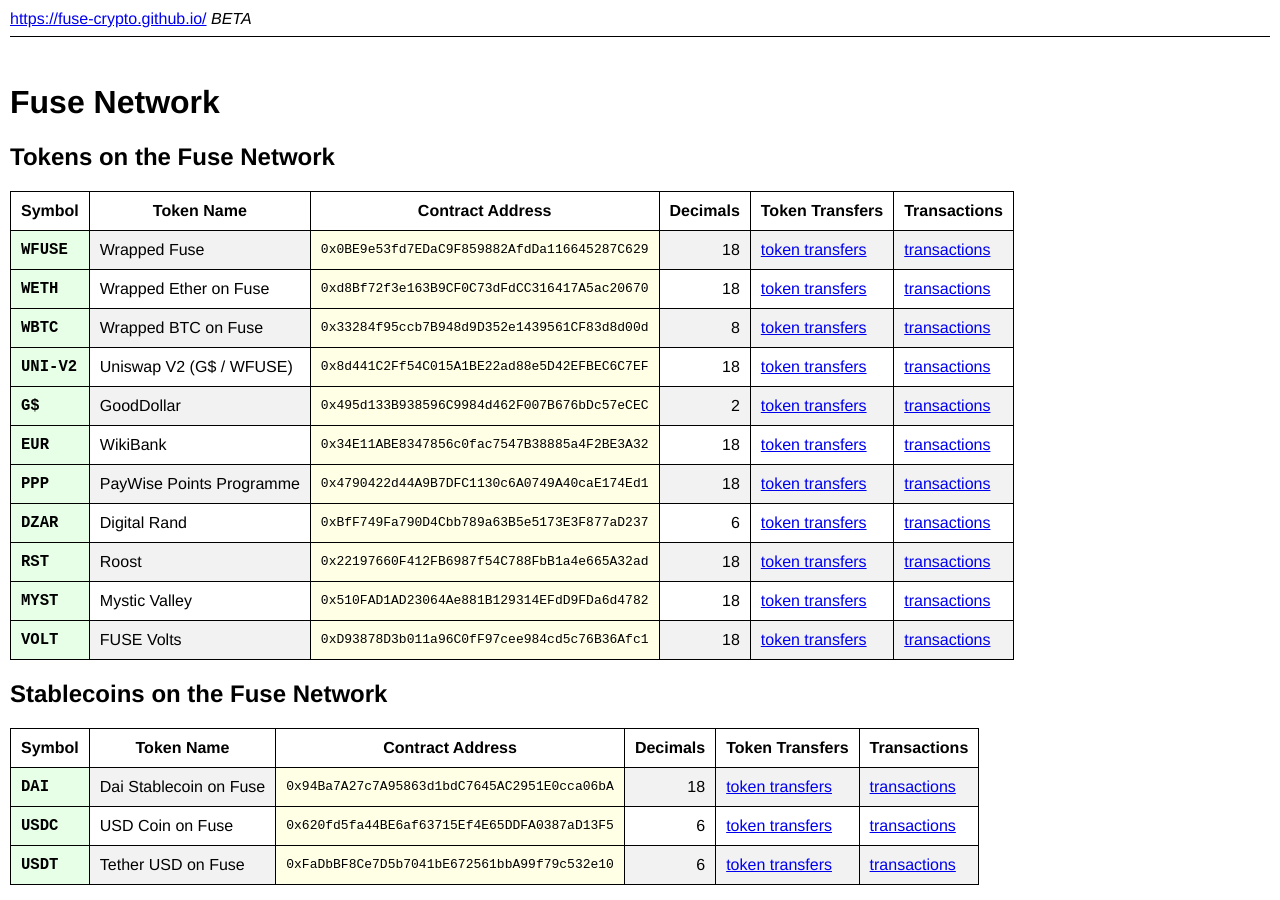
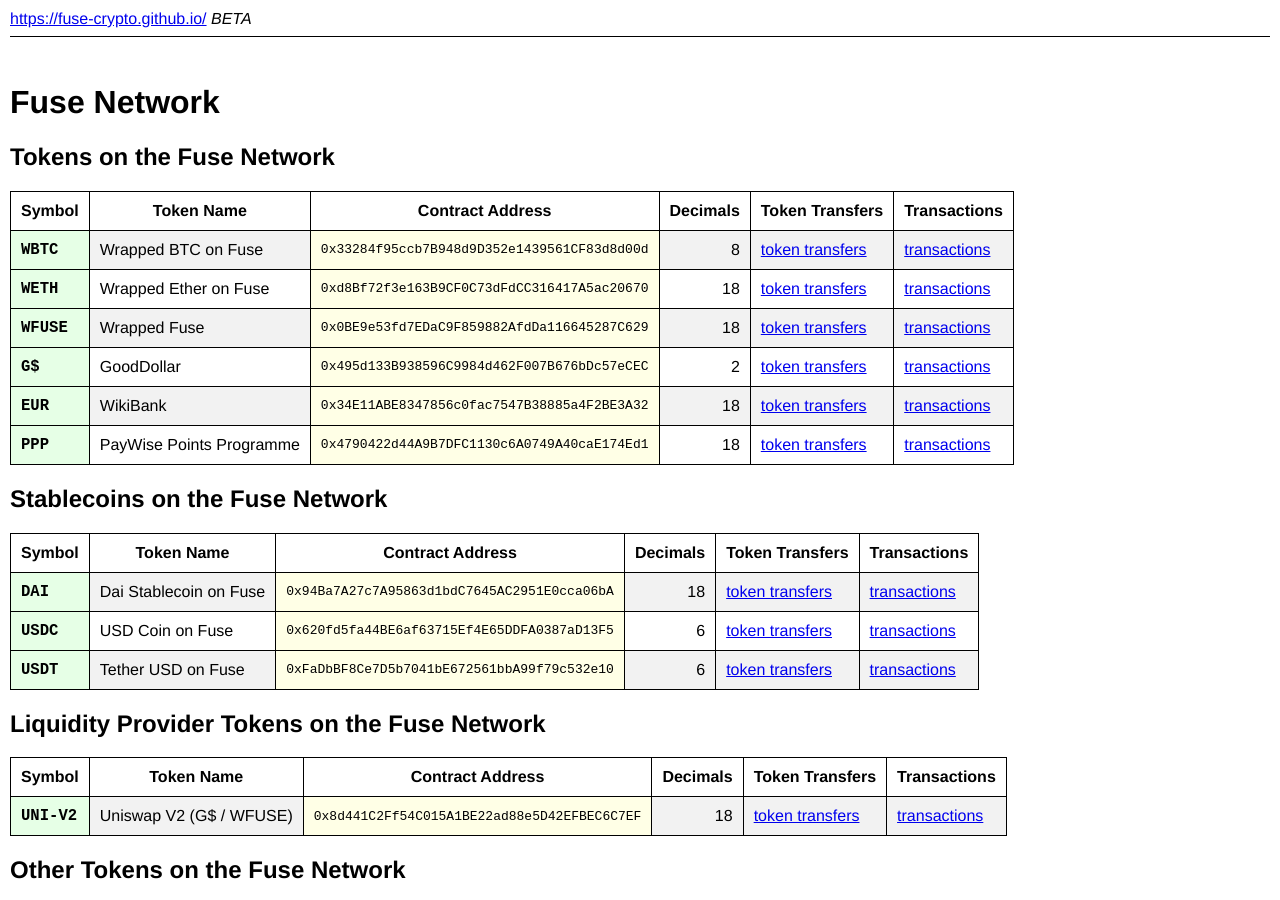
Before and after one commit to Fuse-Crypto/fuse-crypto.github.io, a Jekyll site: the page built from tokens/index.md, in a window 1280 px wide and 900 px high. Built offline with Jekyll 4.4.1, drawn with Linux system fonts in a browser that asks for light colours.

Commit message:
Update fuse-tokens.yml

```diff
--- a/_data/fuse-tokens.yml
+++ b/_data/fuse-tokens.yml
@@ -1,22 +1,17 @@
-- symbol: 'WFUSE'
-  name: 'Wrapped Fuse'
-  decimals: 18
-  address: '0x0BE9e53fd7EDaC9F859882AfdDa116645287C629'
+- symbol: 'WBTC'
+  name: 'Wrapped BTC on Fuse'
+  decimals: 8
+  address: '0x33284f95ccb7B948d9D352e1439561CF83d8d00d'
 
 - symbol: 'WETH'
   name: 'Wrapped Ether on Fuse'
   decimals: 18
   address: '0xd8Bf72f3e163B9CF0C73dFdCC316417A5ac20670'
 
-- symbol: 'WBTC'
-  name: 'Wrapped BTC on Fuse'
-  decimals: 8
-  address: '0x33284f95ccb7B948d9D352e1439561CF83d8d00d'
-
-- symbol: 'UNI-V2'
-  name: 'Uniswap V2 (G$ / WFUSE)'
+- symbol: 'WFUSE'
+  name: 'Wrapped Fuse'
   decimals: 18
-  address: '0x8d441C2Ff54C015A1BE22ad88e5D42EFBEC6C7EF'
+  address: '0x0BE9e53fd7EDaC9F859882AfdDa116645287C629'
 
 - symbol: 'G$'
   name: 'GoodDollar'
@@ -32,23 +27,3 @@
   name: 'PayWise Points Programme'
   decimals: 18
   address: '0x4790422d44A9B7DFC1130c6A0749A40caE174Ed1'
-
-- symbol: 'DZAR'
-  name: 'Digital Rand'
-  decimals: 6
-  address: '0xBfF749Fa790D4Cbb789a63B5e5173E3F877aD237'
-
-- symbol: 'RST'
-  name: 'Roost'
-  decimals: 18
-  address: '0x22197660F412FB6987f54C788FbB1a4e665A32ad'
-
-- symbol: 'MYST'
-  name: 'Mystic Valley'
-  decimals: 18
-  address: '0x510FAD1AD23064Ae881B129314EFdD9FDa6d4782'
-
-- symbol: 'VOLT'
-  name: 'FUSE Volts'
-  decimals: 18
-  address: '0xD93878D3b011a96C0fF97cee984cd5c76B36Afc1'
```
